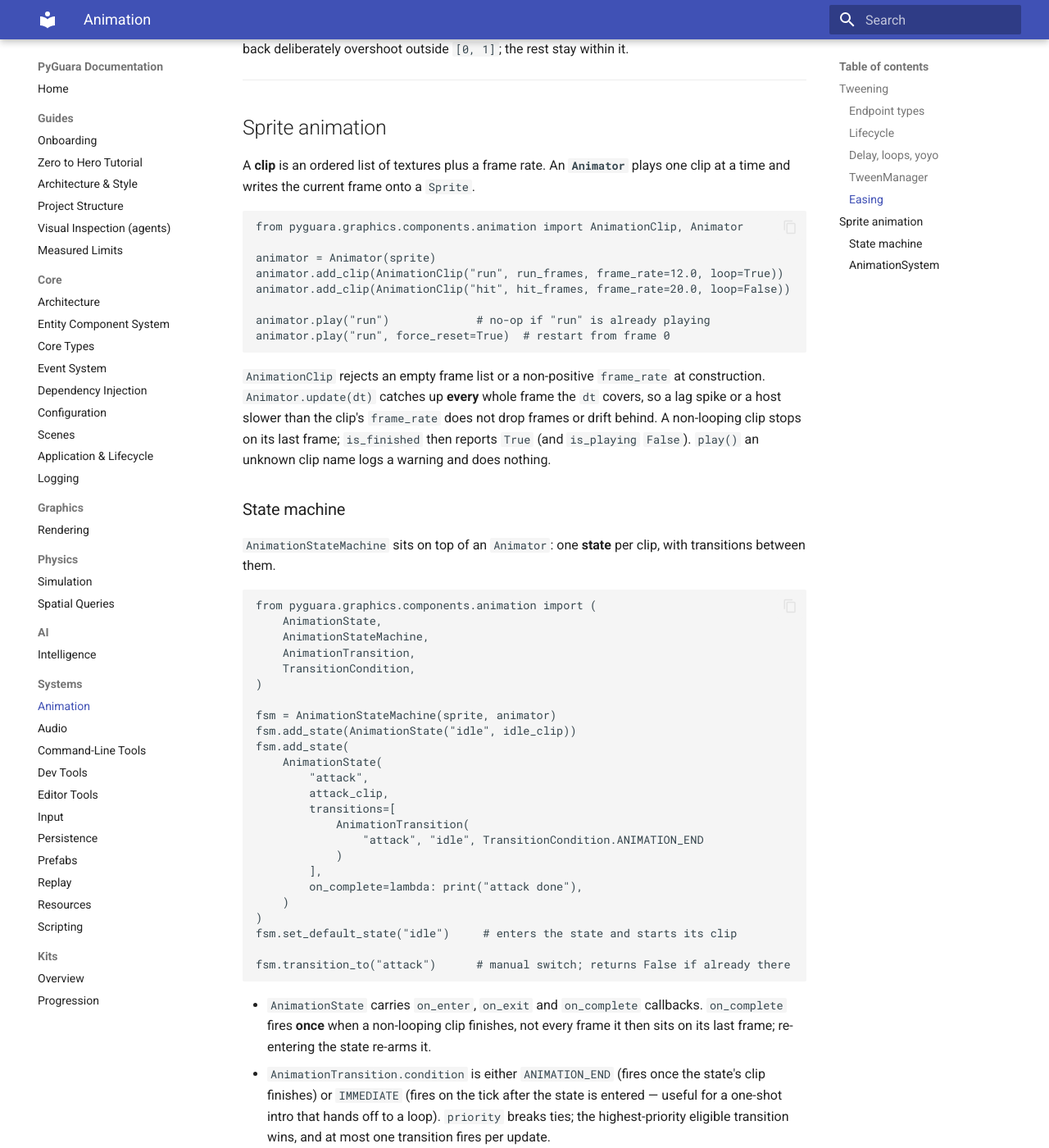
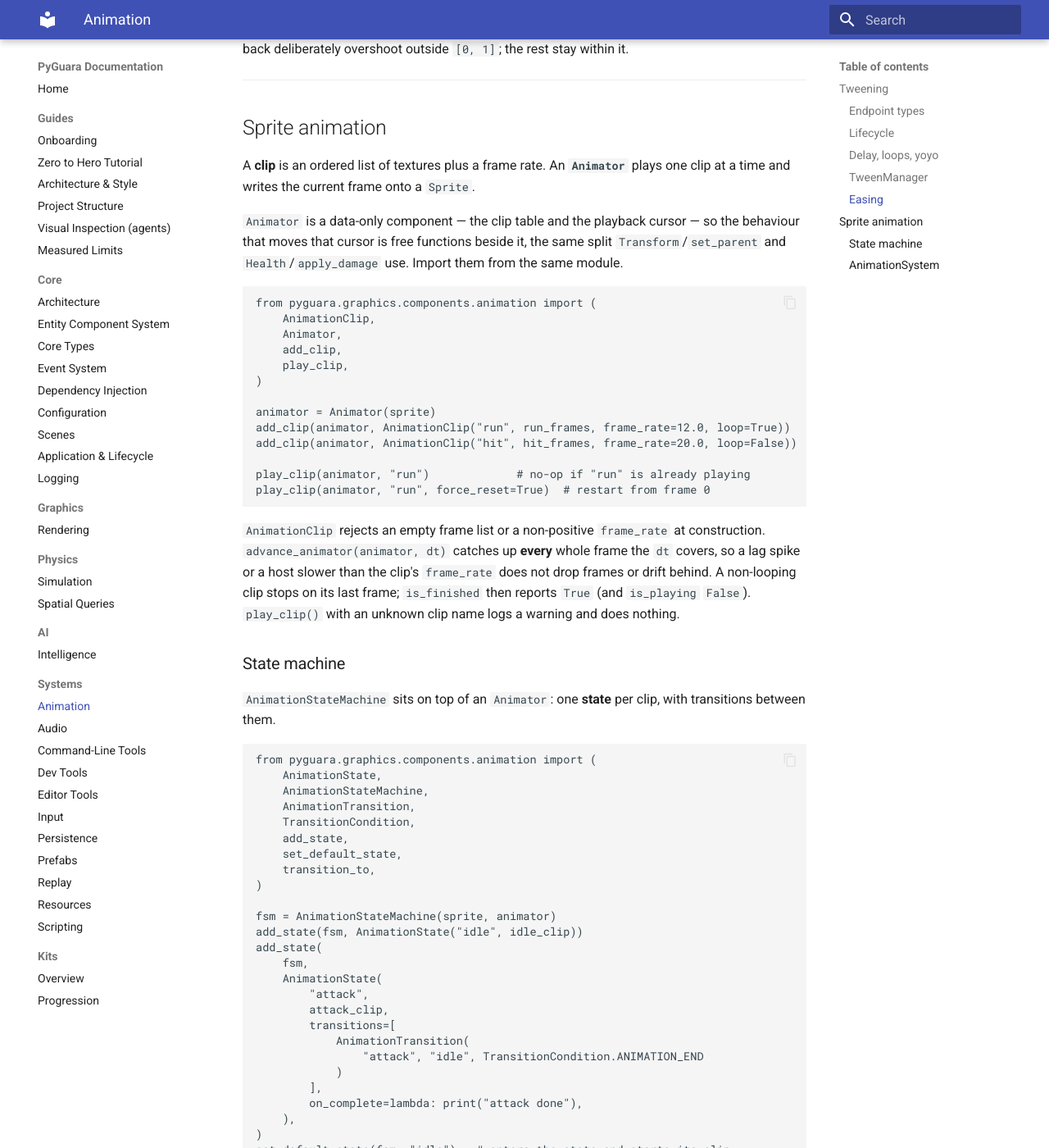
Before and after one commit to Wedeueis/pyguara, an MkDocs documentation site: the page built from docs/systems/animation.md, in a window 1280 px wide and 1400 px high, scrolled down 2540 px. Shown: the whole window at 82% size. Built offline with MkDocs 1.6.1 and Material for MkDocs 9.7.7, drawn with Linux system fonts in a browser that asks for light colours; some of the changed text lies outside the part shown.

Commit message:
docs(animation): update the sprite-animation surface to the free functions
Every snippet in "Sprite animation" called the methods that moved, so a
reader following the guide got an AttributeError on the first line.

Co-Authored-By: Claude Opus 5 <noreply@anthropic.com>

````diff
--- a/docs/systems/animation.md
+++ b/docs/systems/animation.md
@@ -114,23 +114,33 @@ deliberately overshoot outside `[0, 1]`; the rest stay within it.
 A **clip** is an ordered list of textures plus a frame rate. An **`Animator`**
 plays one clip at a time and writes the current frame onto a `Sprite`.
 
+`Animator` is a data-only component &mdash; the clip table and the playback
+cursor &mdash; so the behaviour that moves that cursor is free functions
+beside it, the same split `Transform`/`set_parent` and `Health`/`apply_damage`
+use. Import them from the same module.
+
 ```python
-from pyguara.graphics.components.animation import AnimationClip, Animator
+from pyguara.graphics.components.animation import (
+    AnimationClip,
+    Animator,
+    add_clip,
+    play_clip,
+)
 
 animator = Animator(sprite)
-animator.add_clip(AnimationClip("run", run_frames, frame_rate=12.0, loop=True))
-animator.add_clip(AnimationClip("hit", hit_frames, frame_rate=20.0, loop=False))
+add_clip(animator, AnimationClip("run", run_frames, frame_rate=12.0, loop=True))
+add_clip(animator, AnimationClip("hit", hit_frames, frame_rate=20.0, loop=False))
 
-animator.play("run")             # no-op if "run" is already playing
-animator.play("run", force_reset=True)  # restart from frame 0
+play_clip(animator, "run")             # no-op if "run" is already playing
+play_clip(animator, "run", force_reset=True)  # restart from frame 0
 ```
 
 `AnimationClip` rejects an empty frame list or a non-positive `frame_rate` at
-construction. `Animator.update(dt)` catches up **every** whole frame the `dt`
-covers, so a lag spike or a host slower than the clip's `frame_rate` does not
-drop frames or drift behind. A non-looping clip stops on its last frame;
-`is_finished` then reports `True` (and `is_playing` `False`). `play()` an
-unknown clip name logs a warning and does nothing.
+construction. `advance_animator(animator, dt)` catches up **every** whole frame
+the `dt` covers, so a lag spike or a host slower than the clip's `frame_rate`
+does not drop frames or drift behind. A non-looping clip stops on its last
+frame; `is_finished` then reports `True` (and `is_playing` `False`).
+`play_clip()` with an unknown clip name logs a warning and does nothing.
 
 ### State machine
 
@@ -143,11 +153,15 @@ from pyguara.graphics.components.animation import (
     AnimationStateMachine,
     AnimationTransition,
     TransitionCondition,
+    add_state,
+    set_default_state,
+    transition_to,
 )
 
 fsm = AnimationStateMachine(sprite, animator)
-fsm.add_state(AnimationState("idle", idle_clip))
-fsm.add_state(
+add_state(fsm, AnimationState("idle", idle_clip))
+add_state(
+    fsm,
     AnimationState(
         "attack",
         attack_clip,
@@ -157,11 +171,11 @@ fsm.add_state(
             )
         ],
         on_complete=lambda: print("attack done"),
-    )
+    ),
 )
-fsm.set_default_state("idle")     # enters the state and starts its clip
+set_default_state(fsm, "idle")   # enters the state and starts its clip
 
-fsm.transition_to("attack")      # manual switch; returns False if already there
+transition_to(fsm, "attack")     # manual switch; returns False if already there
 ```
 
 * `AnimationState` carries `on_enter`, `on_exit` and `on_complete` callbacks.
@@ -178,7 +192,7 @@ fsm.transition_to("attack")      # manual switch; returns False if already there
 
 `AnimationSystem` is registered automatically on every `Scene`'s
 `SystemManager` (priority 300) and ticked at the fixed timestep. Each tick it
-updates every `AnimationStateMachine`, then every standalone `Animator` whose
-entity does **not** also have a state machine (the machine drives its own
-animator). You do not call it, and you should not update animators a second
-time from scene code.
+calls `advance_state_machine()` on every `AnimationStateMachine`, then
+`advance_animator()` on every standalone `Animator` whose entity does **not**
+also have a state machine (the machine drives its own animator). You do not
+call it, and you should not advance animators a second time from scene code.
````
